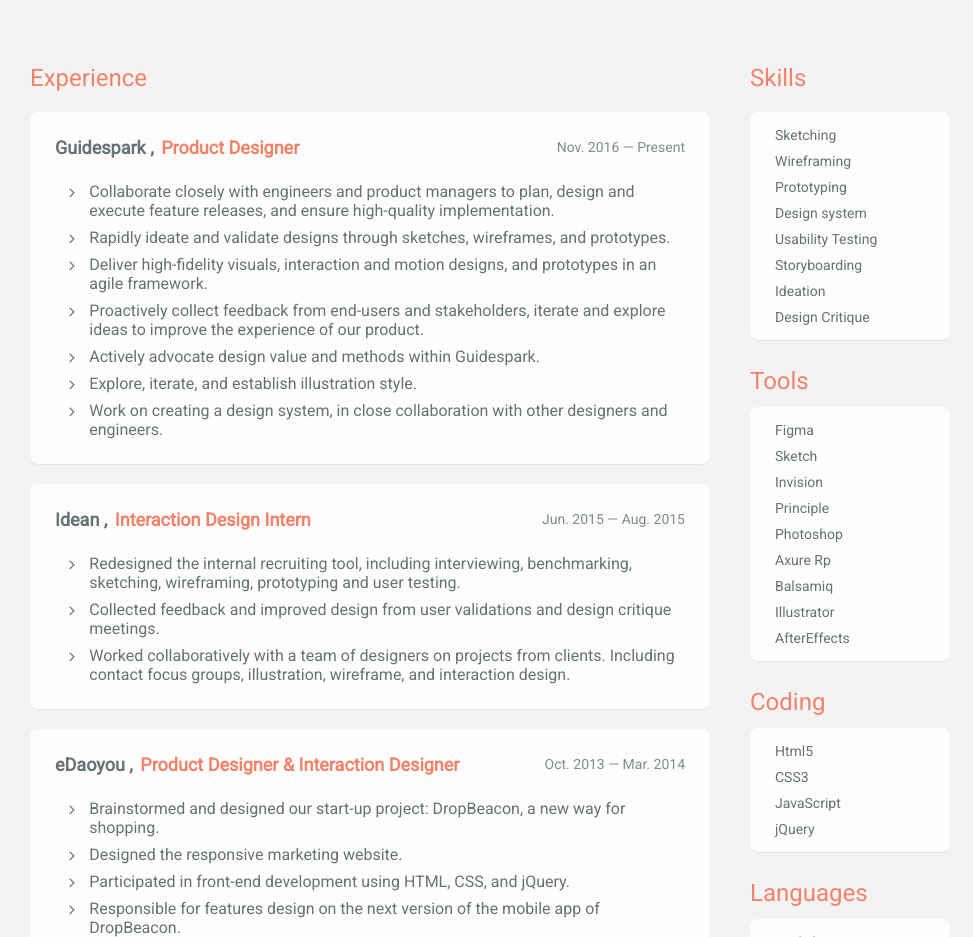
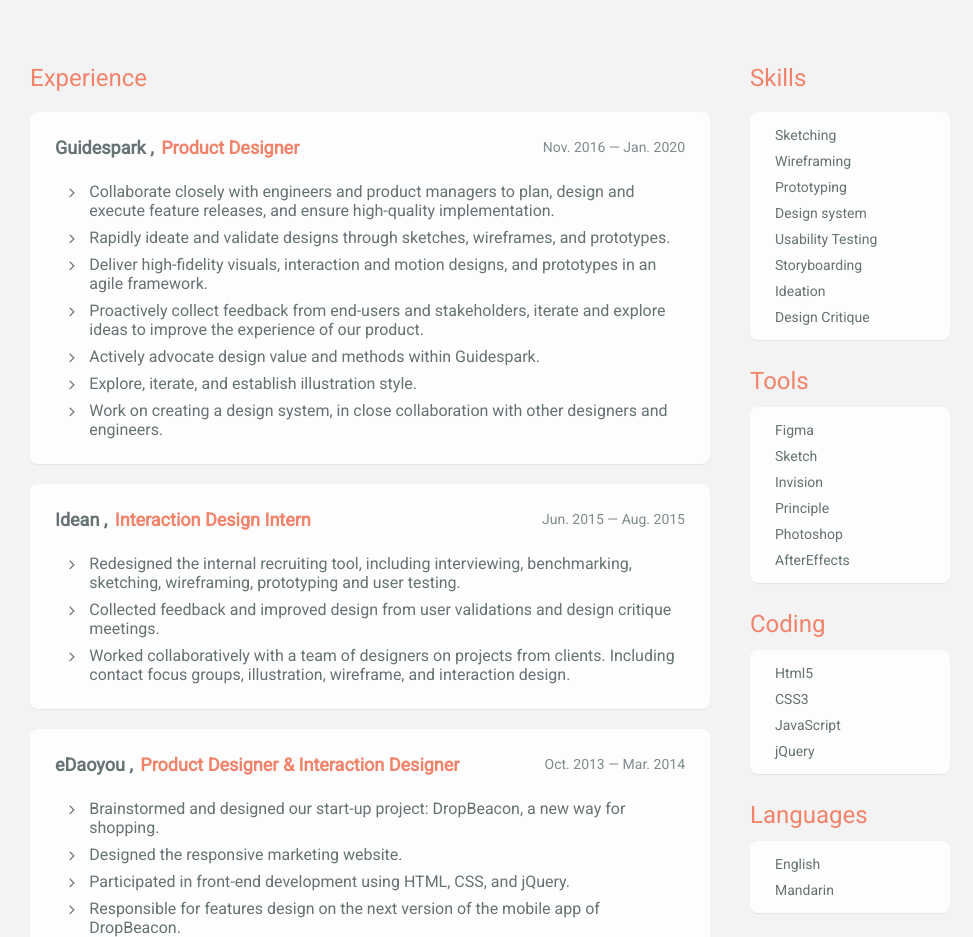
Before and after one commit to Lokiling/Lokiling.github.io, a plain HTML site: page index.html in a window 1280 px wide. Shown: the part 2780-3717 px from the top of the page, without its empty margins (150-1123 px from the left). Drawn offline with nearby package versions, Linux system fonts and the light colour scheme; some packages are replaced by stand-ins of ours; a script that the page names is missing; a web font is replaced by a local one.

Commit message:
Update index.html

```diff
--- a/index.html
+++ b/index.html
@@ -383,7 +383,7 @@
 
                 <article class="resumeContents">
                     <p class="expTitle fontBold">Guidespark , <span>Product Designer</span></p>
-                    <p class="expInterval">Nov. 2016 — Present</p>
+                    <p class="expInterval">Nov. 2016 — Jan. 2020</p>
 <!--                    <p class="reading">Responsibilities :</p>-->
                     <ul class="reading fa-ul">
                         <li><i class="fa fa-li fa-angle-right"></i>Collaborate closely with engineers and product managers to plan, design and execute feature releases, and ensure high-quality implementation.</li>
@@ -502,9 +502,6 @@
                         <li>Invision</li>
                         <li>Principle</li>
                         <li>Photoshop</li>
-                        <li>Axure Rp</li>
-                        <li>Balsamiq</li>
-                        <li>Illustrator</li>
                         <li>AfterEffects</li>
                     </ul>
                 </article>
```
